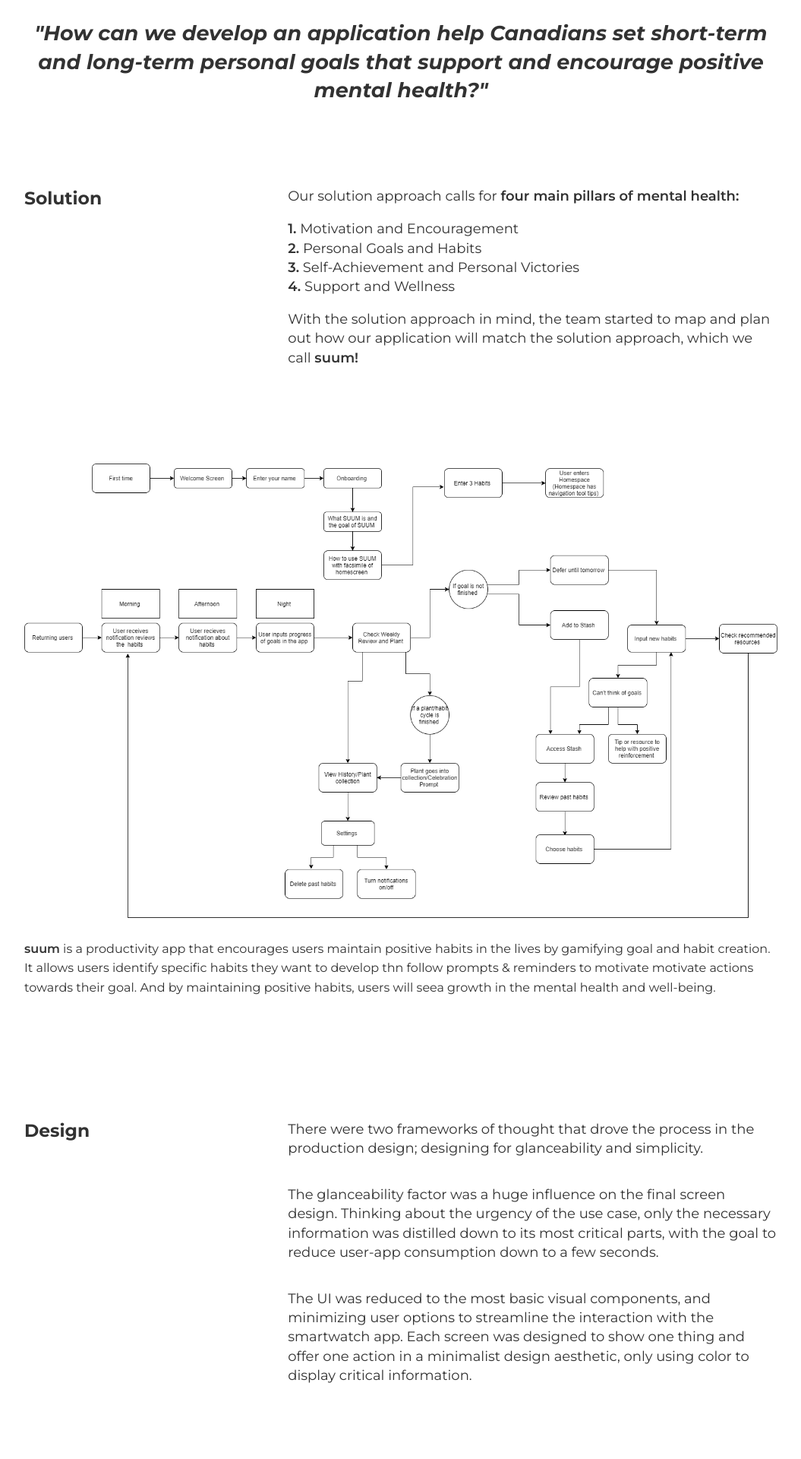
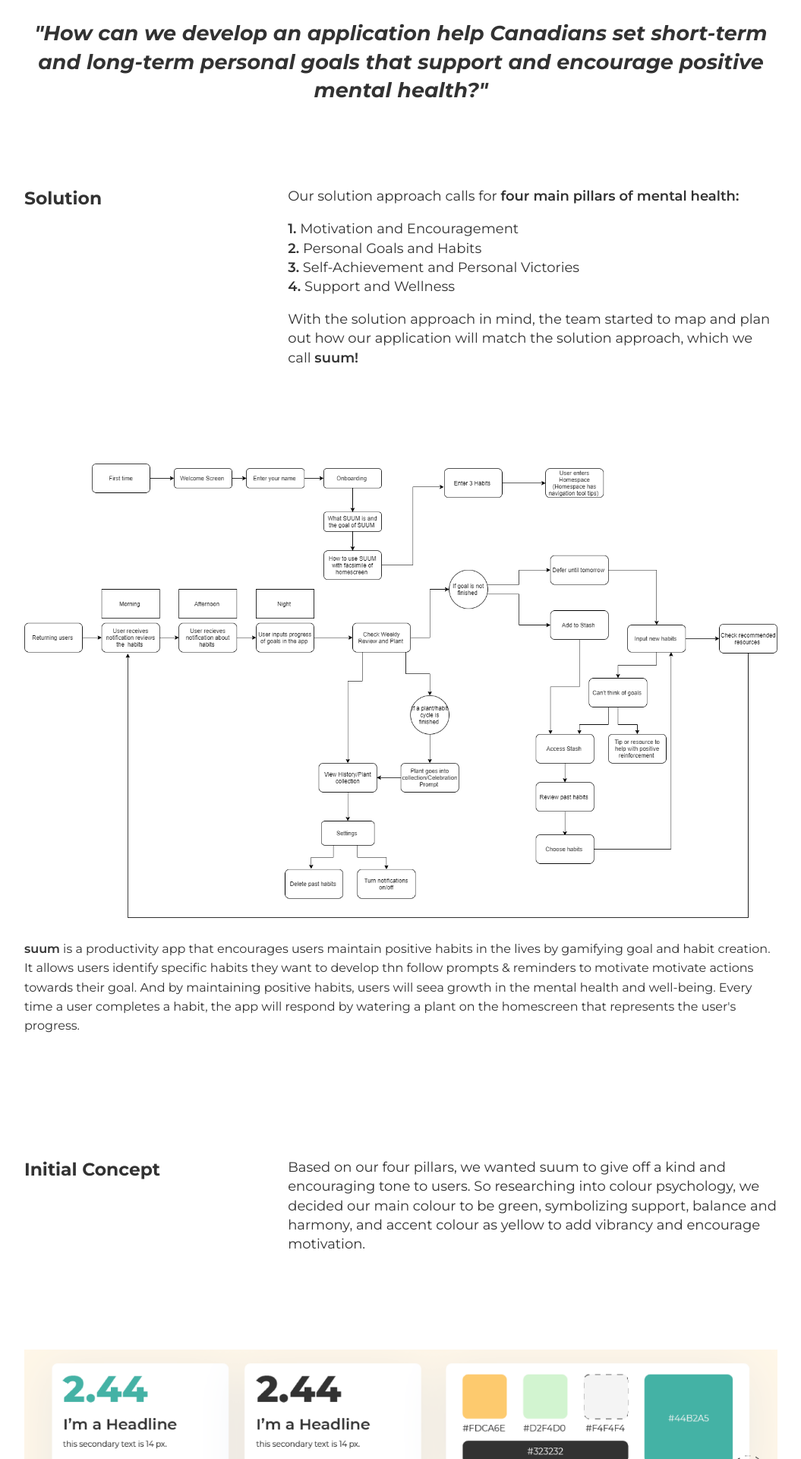
Before and after one commit to leedahw/portfolio2021, a CodeIgniter app: page /portfolio2021/suum in a window 1280 px wide. Shown: the part 1120-3040 px from the top of the page at 76% size, without its empty margins (112-1167 px from the left). Run offline with CodeIgniter, Linux system fonts and the light colour scheme; some libraries are stand-ins or nearby versions.

Commit message:
finished greenP suum content. needs routing at bottom nav button

```diff
--- a/application/views/greenPView.php
+++ b/application/views/greenPView.php
@@ -110,7 +110,7 @@ defined('BASEPATH') OR exit('No direct script access allowed');
                     <div class="paragraph">
                         <p>Some struggles I faced during the design process was designing with the concept of glanceability.</p>
 
-                        <p>This frame of thought had me analyze what information was critical and the most necessary to deliver to the user.. and had me repeatedly ask myself, <br/> <span class="bold">"can it be distilled further?"</span></p>
+                        <p>This frame of thought had me analyze what information was critical and the most necessary to deliver to the user.. and had me repeatedly ask myself: <span class="bold">"can it be distilled further?"</span></p>
                     </div>
                 </div>
 
@@ -129,7 +129,7 @@ defined('BASEPATH') OR exit('No direct script access allowed');
 
         <div class="projectNav">
             <a href="#" class=""><i class="fas fa-arrow-left"></i>Previous Project</a>
-            <a href="#" class="">Next Project<i class="fas fa-arrow-right"></i></a>
+            <a href="<?php echo base_url('suum');?>" class="">Next Project<i class="fas fa-arrow-right"></i></a>
         </div>
     </main>
     <footer>
--- a/application/views/suumView.php
+++ b/application/views/suumView.php
@@ -23,7 +23,7 @@ defined('BASEPATH') OR exit('No direct script access allowed');
           <ul>
             <li>
                 <h4>Date:</h4>
-                <span>March 2021</span>
+                <span>January ~ April 2021</span>
             </li>
             <li>
                 <h4>Roles:</h4>
@@ -32,6 +32,10 @@ defined('BASEPATH') OR exit('No direct script access allowed');
             <li>
                 <h4>Tech:</h4>
                 <span>Adobe XD , Illustrator , MongoDB , Express , React , Node.js</span>
+            </li>
+            <li>
+                <h4>Team Members:</h4>
+                <span>Jason Do , Shey Oke , You-You Hou</span>
             </li>
           </ul>
         </div>
@@ -66,67 +70,74 @@ defined('BASEPATH') OR exit('No direct script access allowed');
                             <p>With the solution approach in mind, the team started to map and plan out how our application will match the solution approach, which we call <span class="bold">suum!</span></p>
                         </div>
 
-                    </div>
+                </div>
 
 
-                    <img src="http://localhost/portfolio2021/images/projects/suum/suumUserflow.png" alt="user flow of the proposed smart watch app"/>
+                    <img src="http://localhost/portfolio2021/images/projects/suum/suumUserflow.png" alt="user flow for suum app"/>
 
-                    <p style="text-align:left"><span class="bold">suum</span> is a productivity app that encourages users maintain positive habits in the lives by gamifying goal and habit creation. It allows users identify specific habits they want to develop thn follow prompts & reminders to motivate motivate actions towards their goal. And by maintaining positive habits, users will seea growth in the mental health and well-being.</p>
+                    <p style="text-align:left"><span class="bold">suum</span> is a productivity app that encourages users maintain positive habits in the lives by gamifying goal and habit creation. It allows users identify specific habits they want to develop thn follow prompts & reminders to motivate motivate actions towards their goal. And by maintaining positive habits, users will seea growth in the mental health and well-being. Every time a user completes a habit, the app will respond by watering a plant on the homescreen that represents the user's progress.</p>
 
 
+                <div>
+                    <h2>Initial Concept</h2>
+                    <div class="paragraph">
+                        <p>Based on our four pillars, we wanted suum to give off a kind and encouraging tone to users. So researching into colour psychology, we decided our main colour to be green, symbolizing support, balance and harmony, and accent colour as yellow to add vibrancy and encourage motivation.</p>
 
-                    <div>
-                    <h2>Design</h2>
-                    <div class="paragraph">
-                        <p>There were two frameworks of thought that drove the process in the production design; designing for glanceability and simplicity.</p>
-
-                        <p>The glanceability factor was a huge influence on the final screen design. Thinking about the urgency of the use case, only the necessary information was distilled down to its most critical parts, with the goal to reduce user-app consumption down to a few seconds.</p>
-
-
-                        <p>The UI was reduced to the most basic visual components, and minimizing user options to streamline the interaction with the smartwatch app. Each screen was designed to show one thing and offer one action in a minimalist design aesthetic, only using color to display critical information.</p>
                     </div>
                 </div>
 
+                <img src="http://localhost/portfolio2021/images/projects/suum/suumStyleTile.png" alt="suum's styletile"/>
+                <p>This style tile above shows implementation of suum's brand colours and logo.</p>
 
-                <img src="http://localhost/portfolio2021/images/projects/greenP/greenPFinalScreens.png" alt="final screen designs."/>
-                <p>The final screen designs shown here display the application of the design philosophy discussed above.</p>
+                <div>
+                    <h2>Design and Development</h2>
+                    <div class="paragraph">
+                        <p>With the user flow and style tile in hand, we created high fidelity screen designs as a guide for the upcoming development phase, for consistency throughout the app.</p>
 
+                        <p>suum was developed using the MERN stack. With a front-end developer role specifically, it was my first time using the Reactjs framework and I knew that we would encounter many stumbles and need lots of time troubleshoot and debug our code, so we started our development stage early on in process.</p>
+
+                        <p></p>
+                    </div>
+                </div>
 
                 <div id="gifContainer">
-                    <img src="http://localhost/portfolio2021/images/projects/greenP/greenPVoice.gif" alt="animated gif showing the voice command"/>
+                    <img src="http://localhost/portfolio2021/images/projects/suum/suumScreen1.png" alt="final hoome screen designs."/>
 
-                    <img src="http://localhost/portfolio2021/images/projects/greenP/greenPSuccess.gif" alt="animated gifs showing application of glanceability"/>
+                    <img src="http://localhost/portfolio2021/images/projects/suum/suumScreen2.png" alt="final hoome screen designs."/>
                 </div>
-                <p>Left: Voice command implementation. Right: Designed with glanceability in mind.</p>
-
+                <div id="gifContainer">
+                    <p style="margin-bottom:2rem; padding-right:0.5rem; text-align:left">The left set of screens represent a set of features offered in the "Greenspace," our home screen for the app. suum offers users a tab style component to tab through their daily habits and mindfulness tips.</p>
+                    <p style="margin-bottom: 4rem; padding-left:0.5rem; text-align:left">The right set of screens showcase the nightly check in function of suum. This is the cycle where users would have their last chance to check their habits off for the day. If these habits were not finished, they can be pushed to te next day. After the check in, users can then plan their habits for the following day.</p>
+                </div>
 
             </div>
 
             <div class="reflection">
-                <div >
-                    <h2>Feedback</h2>
-                    <div class="paragraph">
-                        <p>After presenting this prototype to a few testers, there was unanimous feedback for a voice command to automatically extend the time on the meter without having to really look at the watch face.</p>
-
-                        <p>If I were to pursue the project further, I would work off the feedback I recieved by implementing another utterance/voice command to automatically move the user from the notification screen directly to the payment details.</p>
-                    </div>
-                </div>
 
                 <div >
                     <h2>Struggles</h2>
                     <div class="paragraph">
-                        <p>Some struggles I faced during the design process was designing with the concept of glanceability.</p>
+                        <p>One of the main struggles I had in creating suum, was working with Reactjs to create the prototype.</p>
 
-                        <p>This frame of thought had me analyze what information was critical and the most necessary to deliver to the user.. and repeatedly ask myself, <br/> <span class="bold">"can it be distilled further?"</span></p>
+                        <p>It was an extremely steep learning curve. Especially building my first component, and understanding the concept of states, definitely provided new insight into how I view javascript framework libraries. Very specifically, we had the most issue creating the tab component shown in the "Greenspace." We were able to figure it out, but only after we truy understood the concept of passing states between components.</p>
                     </div>
                 </div>
 
                 <div>
                     <h2>Learned Outcomes</h2>
                     <div class="paragraph">
-                        <p>Through this project learned to analyze user flows at a much deeper level. This process also sparked an interest in researching how wearable technologies are addressing accessibility.</p>
+                        <p>Developing in react, I learned about building reusable components and the concept of React state and the setState functions. I also learned about passing state from screens to components and vice versa.</p>
 
-                        <p>This project has definitely opened my eyes to the usefulness of smart watch applications!</p>
+                        <p>Thought there were many stumbles, I think this app was an overall vicotry for me and our group. From starting at square one, we were able to build a functioning, deployed React App. I am so proud of the leaps in development we made.</p>
+
+                    </div>
+                </div>
+
+                <div >
+                    <h2>External Links</h2>
+                    <div class="paragraph">
+                        <p>Check out our deployed app <a class="purple bold" id="appLink" href="https://suum.herokuapp.com/">here!</a></p>
+                        <p>You can read more in depth about the idea of suum in our <a class="purple bold" href="">white paper document.</a></p>
 
                     </div>
                 </div>
@@ -135,7 +146,7 @@ defined('BASEPATH') OR exit('No direct script access allowed');
         </div>
 
         <div class="projectNav">
-            <a href="#" class=""><i class="fas fa-arrow-left"></i>Previous Project</a>
+            <a href="<?php echo base_url('greenP')?>" class=""><i class="fas fa-arrow-left"></i>Previous Project</a>
             <a href="#" class="">Next Project<i class="fas fa-arrow-right"></i></a>
         </div>
     </main>
```
Also changed, not shown: images/projects/suum/suumScreen1.png (added), images/projects/suum/suumScreen2.png (added), images/projects/suum/suumStyleTile.png (added).
